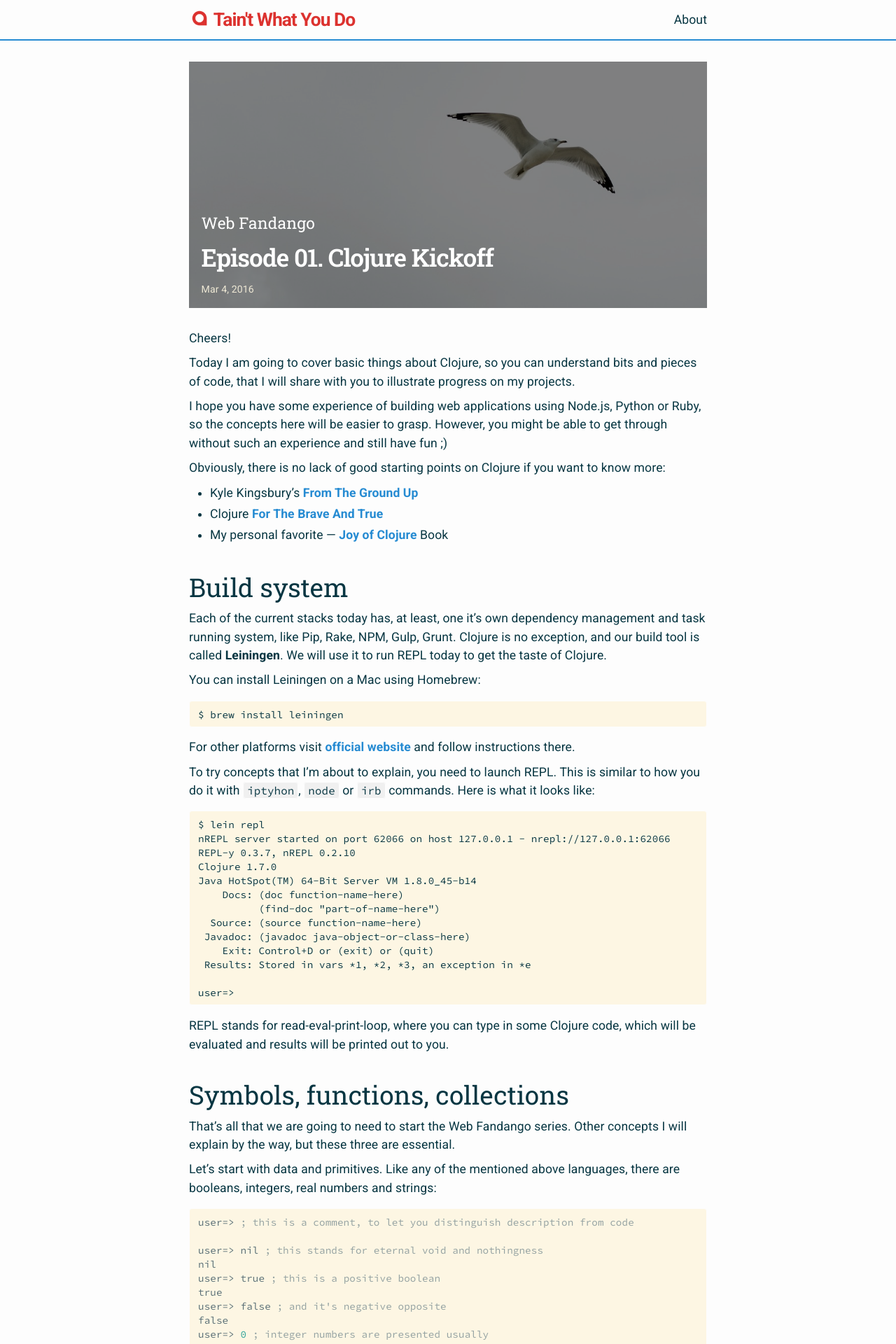
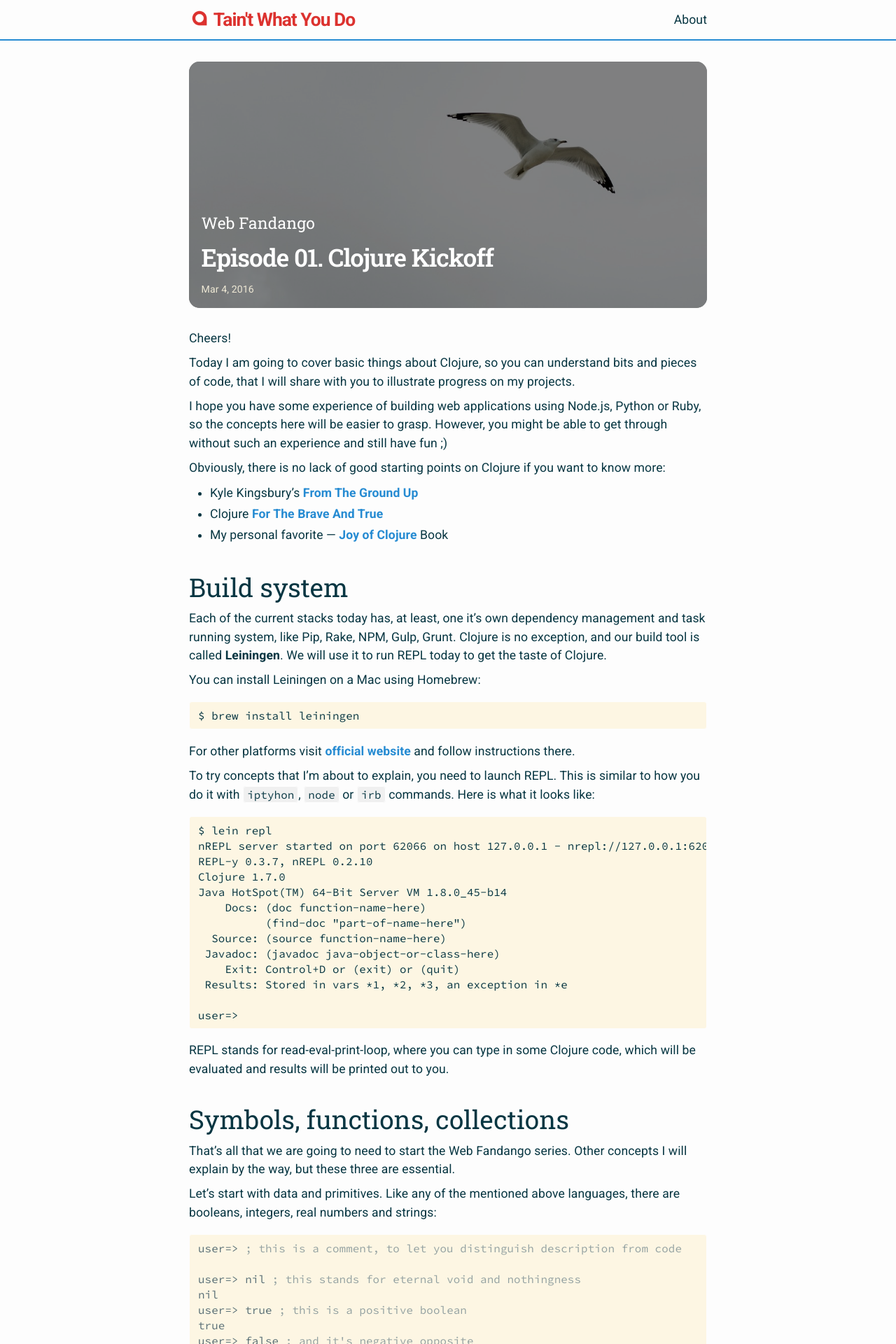
Before and after one commit to Otann/otann.github.io, a Jekyll site: the page built from _posts/2016-03-05-clojure-kickoff.markdown, in a window 1280 px wide. Shown: the top 1920 px of the page at 70% size. Built offline with Jekyll 4.4.1, drawn with Linux system fonts in a browser that asks for light colours; comment, search, counter and statistics services are not loaded.

Commit message:
styles refactore

```diff
--- a/_includes/head.html
+++ b/_includes/head.html
@@ -10,10 +10,10 @@
   <link rel="canonical" href="{{ page.url | replace:'index.html','' | prepend: site.baseurl | prepend: site.url }}">
   <link rel="alternate" type="application/rss+xml" title="{{ site.title }}" href="{{ "/feed.xml" | prepend: site.baseurl | prepend: site.url }}">
 
-  <link rel="icon" type="image/png" sizes="192x192"  href="/android-icon-192x192.png">
-  <link rel="icon" type="image/png" sizes="32x32"    href="/favicon-32x32.png">
-  <link rel="icon" type="image/png" sizes="96x96"    href="/favicon-96x96.png">
-  <link rel="icon" type="image/png" sizes="16x16"    href="/favicon-16x16.png">
+  <link rel="icon" type="image/png" sizes="192x192"  href="/media/android-icon-192x192.png">
+  <link rel="icon" type="image/png" sizes="32x32"    href="/media/favicon-32x32.png">
+  <link rel="icon" type="image/png" sizes="96x96"    href="/media/favicon-96x96.png">
+  <link rel="icon" type="image/png" sizes="16x16"    href="/media/favicon-16x16.png">
   <link rel="manifest" href="/manifest.json">
 
   <!-- facebook Open Graph Metadatas -->
--- a/_includes/header.html
+++ b/_includes/header.html
@@ -3,7 +3,7 @@
   <div class="wrapper">
 
     <a class="site-title" href="{{ site.baseurl }}/">
-      <img src="/favicon-96x96.png"/>
+      <img src="/media/favicon-96x96.png"/>
       {{ site.title }}
     </a>
 
--- a/_sass/_base.scss
+++ b/_sass/_base.scss
@@ -108,6 +108,11 @@
         color: $text-color;
         text-decoration: underline;
     }
+
+    code {
+      color: $brand-color;
+      font-weight: bold;
+    }
 }
 
 
@@ -141,7 +146,6 @@
 pre,
 code {
     font-family: $code-font-family;
-    font-size: $code-font-size;
     font-weight: normal;
     line-height: normal;
     border: 1px solid $background-color;
@@ -151,10 +155,12 @@
 }
 
 code.highlighter-rouge {
+    white-space: nowrap;
     background-color: #f0f0f0;
 }
 
 code {
+    font-size: $code-font-size;
     padding: 1px 5px;
 }
 
--- a/_sass/_layout.scss
+++ b/_sass/_layout.scss
@@ -225,12 +225,13 @@
 
     .post-image {
       position: absolute;
-      z-index: -1;
       top: 0; bottom: 0;
       width: 100%; height: 100%;
 
       background: #000;
+      border-radius: 15px;
       img {
+        border-radius: 15px;
         width: 100%; height: 100%;
 
         object-fit: cover;
@@ -288,7 +289,8 @@
     }
 
     h3 {
-        font-size: 1.8em;
+        font-size: 1.3em;
+        font-weight: bold;
 
         @include media-query($on-laptop) {
             font-size: 22px;
@@ -301,6 +303,11 @@
         @include media-query($on-laptop) {
             font-size: 18px;
         }
+    }
+
+    img {
+      display: block;
+      margin: 0 auto;
     }
 }
 
```
Also changed, not shown: media/android-icon-192x192.png (renamed from android-icon-192x192.png), media/favicon-16x16.png (renamed from favicon-16x16.png), media/favicon-32x32.png (renamed from favicon-32x32.png), media/favicon-96x96.png (renamed from favicon-96x96.png), media/favicon.ico (renamed from favicon.ico), media/favicon_raw.png (renamed from favicon_raw.png).
